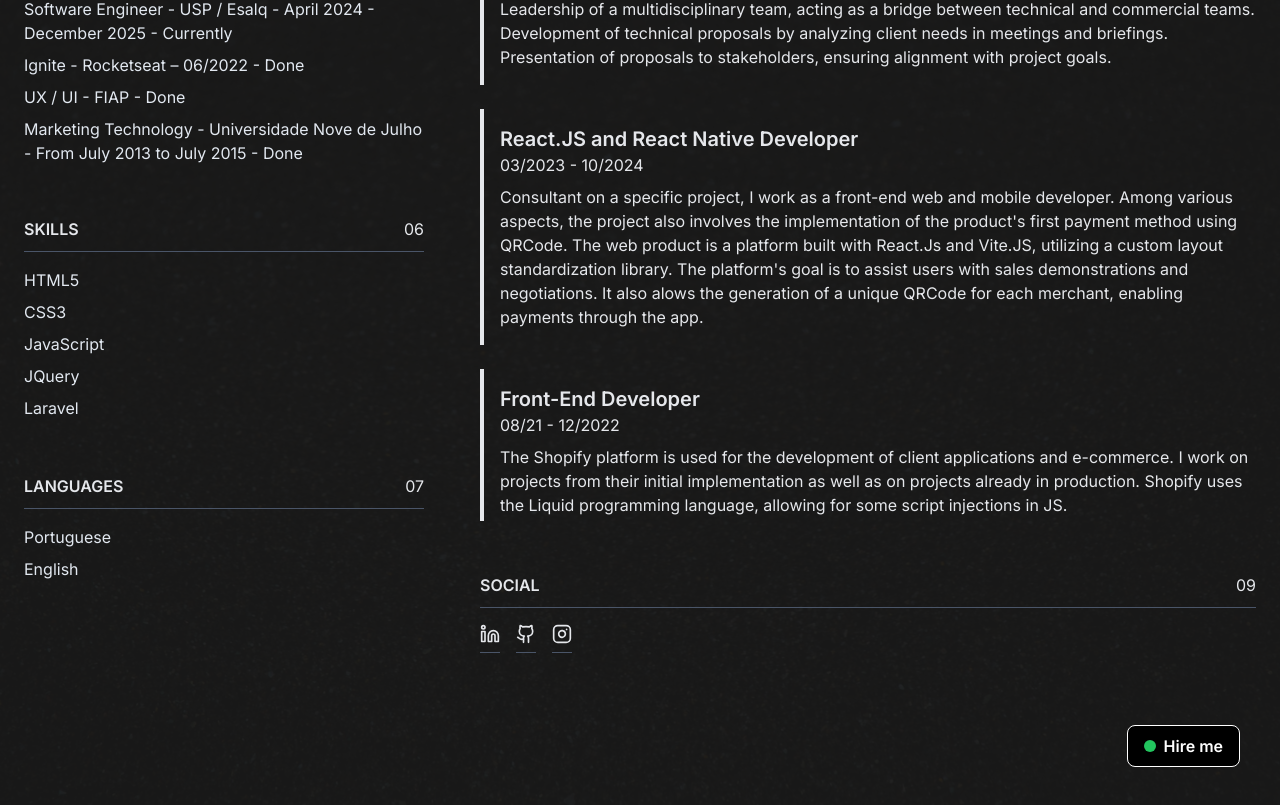
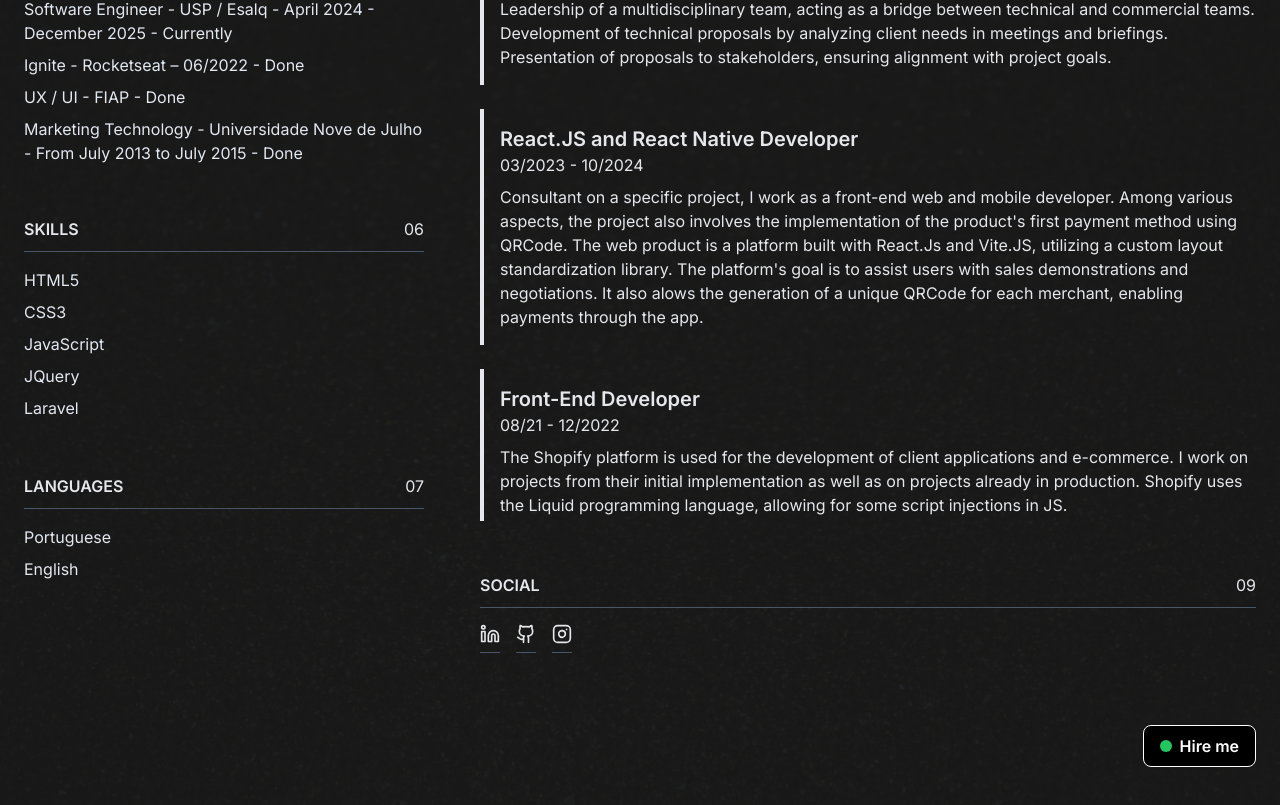
Before and after one commit to CarlosFariass/resume, a React (Vite) app: page / in a window 1280 px wide. Shown: the part 641-1446 px from the top of the page. Built offline with nearby package versions, Linux system fonts and the light colour scheme.

Commit message:
fixing pr and mr

```diff
--- a/src/components/Download.tsx
+++ b/src/components/Download.tsx
@@ -22,7 +22,7 @@ export default function Download() {
         href={currentCv.path}
         download={currentCv.filename}
         className="
-          mr-8 mt-2
+          mt-2
           text-white
           text-xs
           tracking-wide
--- a/src/components/Hire.tsx
+++ b/src/components/Hire.tsx
@@ -3,7 +3,7 @@ import { useTranslation } from 'react-i18next'
 export default function Hire() {
   const { t } = useTranslation()
     return (
-      <div className="flex justify-end p-4">
+      <div className="flex justify-end p-4 pr-0">
         <a
           href="https://wa.me/5511949260657"
           target="_blank"
```
